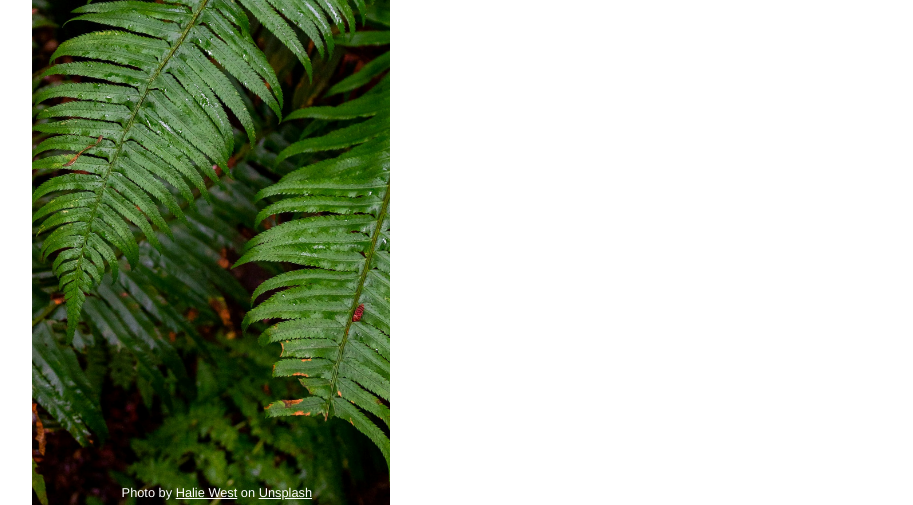
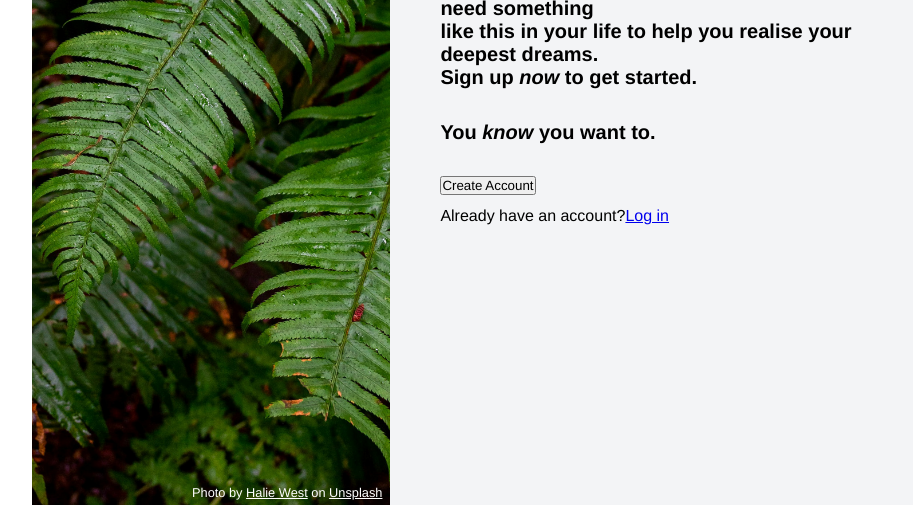
Before and after one commit to TahraouiMustapha/Sign-up-form-Refresh, a plain HTML site: page index.html in a window 1280 px wide. Shown: the part 295-800 px from the top of the page, without its empty margins (160-1073 px from the left). Drawn offline with Linux system fonts and the light colour scheme.

Commit message:
feat: write the html structure , some style without the form

```diff
--- a/index.html
+++ b/index.html
@@ -20,6 +20,22 @@
             on <a href="https://unsplash.com">Unsplash</a></p>
     </section>
 
-    <section class="right-side">right</section>
+    <section class="right-side">
+        <div class="text">
+            <p>
+                This is not a real online service! you know you need something
+                <br> like this in your life to help you realise your deepest dreams.
+                <br>Sign up <em>now</em> to get started.
+            </p>
+            <p>You <em>know</em> you want to.</p>
+        </div>
+        <form action="" method="post">
+            <section class="lets-do-this-section">
+
+            </section>
+            <button class="create-account">Create Account</button>
+            <p>Already have an account?<a href="#">Log in</a></p>
+        </form>
+    </section>
 </body>
 </html>
--- a/style.css
+++ b/style.css
@@ -57,7 +57,7 @@ body {
 .creator-credit {
     position: relative;
     top:160px;
-    left: 25%;
+    left: 160px;
     font-size: 0.8em;
     font-weight: lighter;
 }
@@ -65,3 +65,36 @@ body {
 .creator-credit a {
     color: white;
 }
+
+/* style for right side  */
+.right-side {
+    --left-padding: 50px;
+
+    display: flex;
+    flex-direction: column;
+    justify-content: center;
+
+    flex: 1;
+    background-color: rgb(243, 244, 246);
+}
+
+.right-side .text {
+    font-size: 20px;
+    font-weight: 600;
+    padding-left: var(--left-padding);
+}
+
+.text > p {
+    margin-bottom: 32px;
+}
+/* form style */
+
+.lets-do-this-section {
+    padding-left: var(--left-padding);
+}
+
+.create-account,
+.create-account + p {
+    margin-left: var(--left-padding);
+    margin-bottom: 12px;
+}
```
